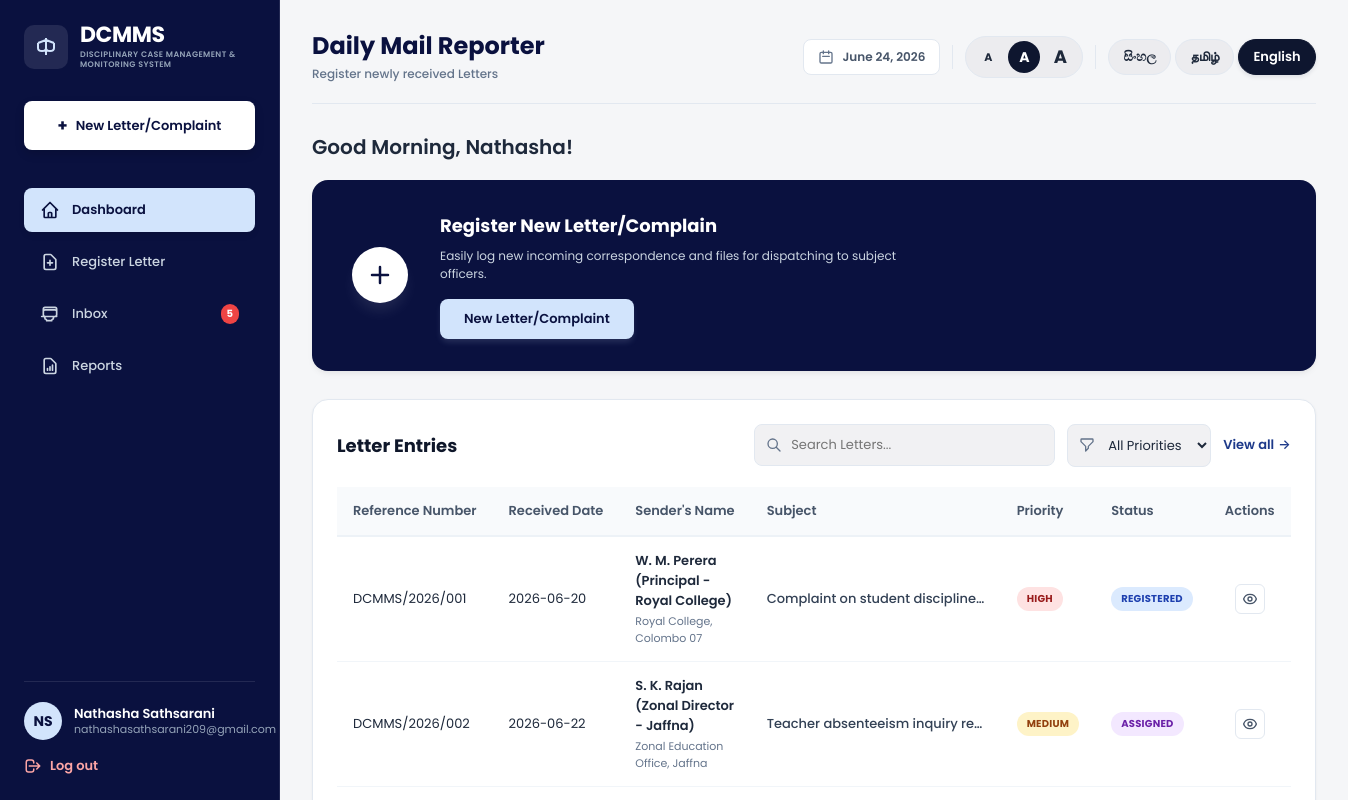
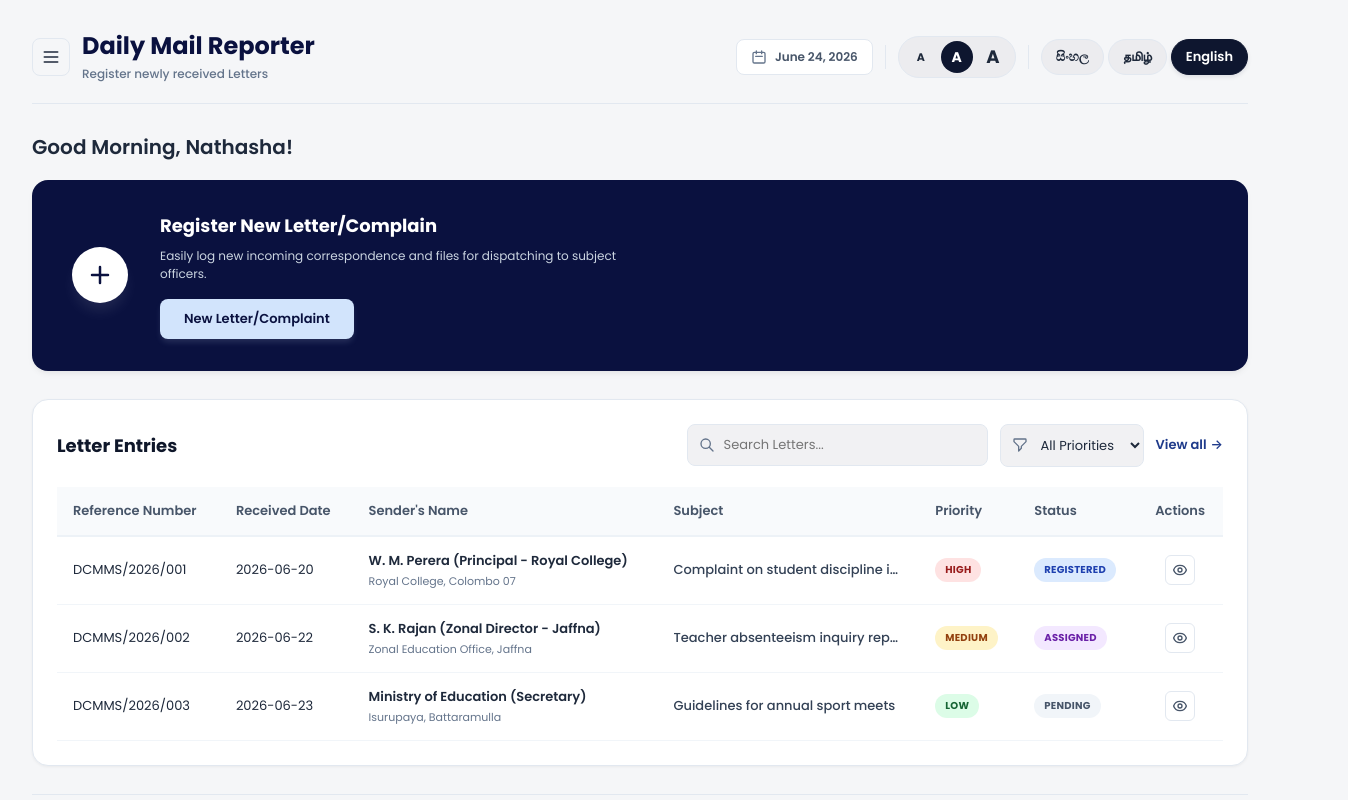
Before and after one commit to Avishka-kavishan/Discipline-Management-Monitoring-System, a Next.js app: page /daily-mail in a window 1280 px wide. Shown: the top 800 px of the page, 1348 px wide, since content can reach past the window. Built offline with nearby package versions, Linux system fonts and the light colour scheme.

Commit message:
implement Daily Mail officer dashboard layout and styles

```diff
--- a/app/daily-mail/daily-mail.css
+++ b/app/daily-mail/daily-mail.css
@@ -25,12 +25,7 @@
   width: 100%;
 }
 
-@media (min-width: 1024px) {
-  .dashboard-layout {
-    display: grid;
-    grid-template-columns: 280px 1fr;
-  }
-}
+
 
 /* ============================================================
    SIDEBAR & DRAWER LAYOUT
@@ -109,23 +104,7 @@
   to { opacity: 1; }
 }
 
-@media (min-width: 1024px) {
-  .sidebar {
-    position: sticky;
-    top: 0;
-    width: auto;
-    height: 100vh;
-    min-height: 100vh;
-    transform: none !important;
-    box-shadow: none !important;
-    justify-content: space-between;
-    z-index: 10;
-  }
 
-  .btn-sidebar-close {
-    display: none;
-  }
-}
 
 .sidebar-brand {
   display: flex;
@@ -384,11 +363,7 @@
   justify-content: center;
 }
 
-@media (min-width: 1024px) {
-  .menu-toggle-btn {
-    display: none;
-  }
-}
+
 
 .hamburger-icon {
   width: 20px;
--- a/app/daily-mail/page.tsx
+++ b/app/daily-mail/page.tsx
@@ -307,7 +307,7 @@ export default function DailyMailPage() {
                 className="menu-toggle-btn"
                 aria-label="Toggle Sidebar Menu"
                 onClick={() => setIsSidebarOpen(!isSidebarOpen)}
-                aria-expanded={isSidebarOpen ? "true" : "false"}
+                {...(isSidebarOpen ? { "aria-expanded": "true" } : { "aria-expanded": "false" })}
               >
                 <svg className="hamburger-icon" fill="none" viewBox="0 0 24 24" stroke="currentColor" strokeWidth="2">
                   <path strokeLinecap="round" strokeLinejoin="round" d="M4 6h16M4 12h16M4 18h16" />
```
